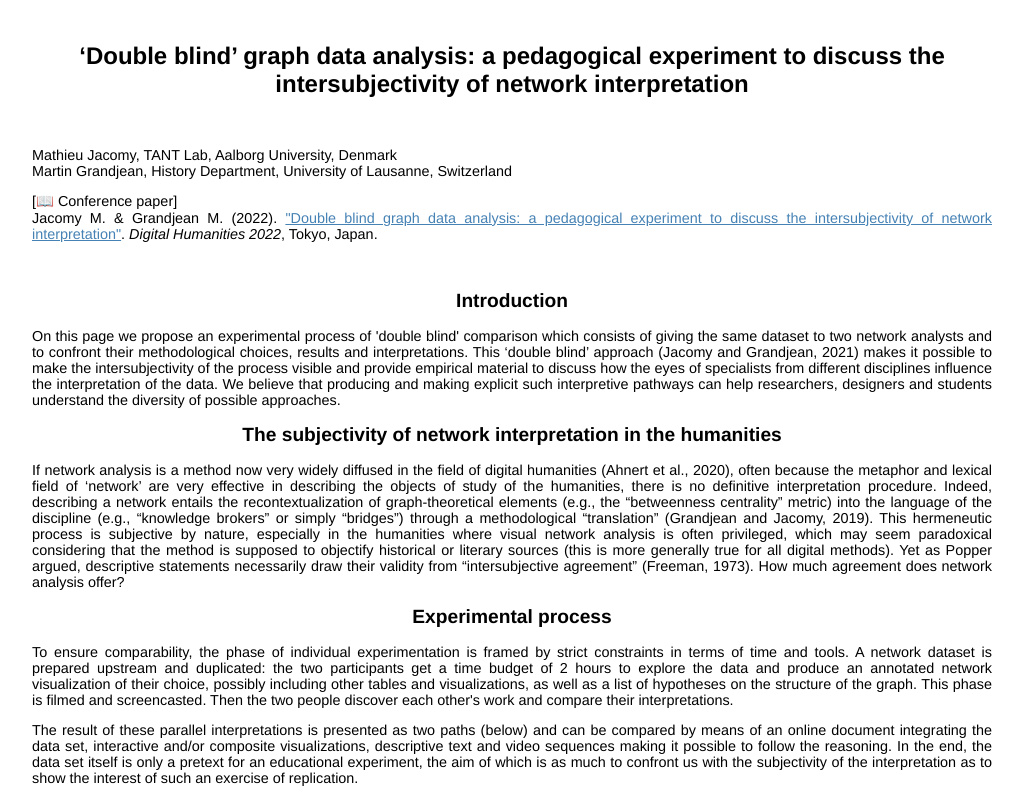
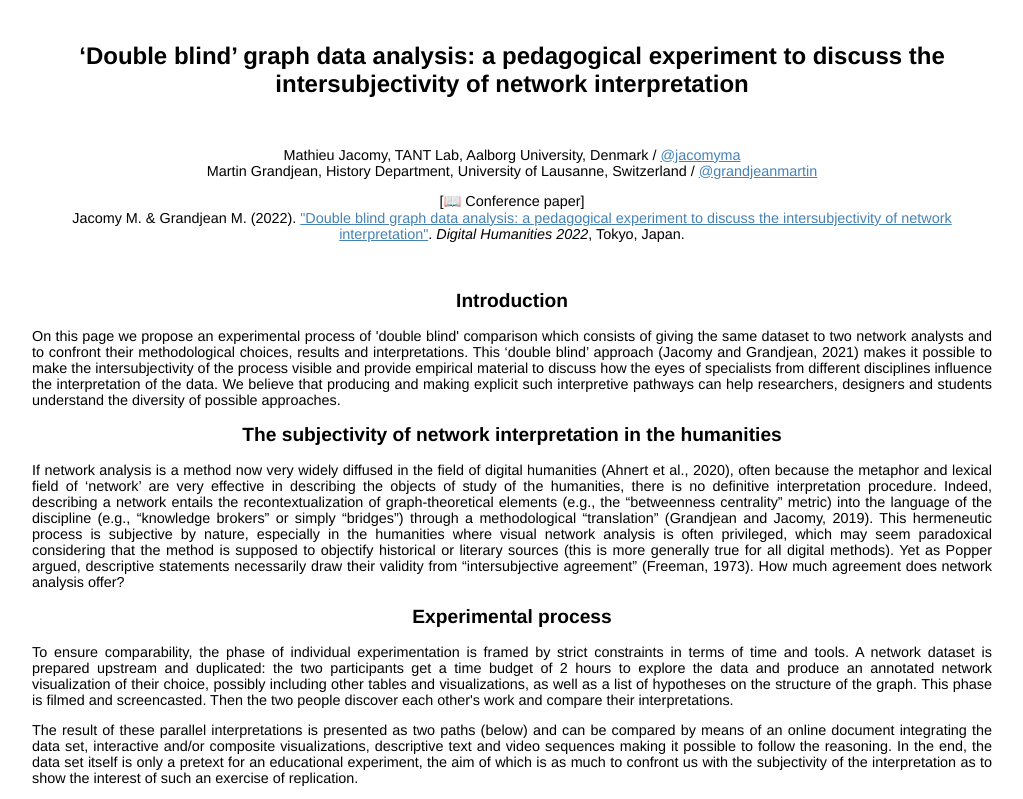
Before and after one commit to Intersubjective-Networks/dh2022, a plain HTML site: page index.html in a window 1280 px wide. Shown: the top 799 px of the page, without its empty margins (128-1151 px from the left). Drawn offline with Linux system fonts and the light colour scheme.

Commit message:
Update index.html

```diff
--- a/index.html
+++ b/index.html
@@ -79,9 +79,9 @@ a:active {
 <br />
 <h1>‘Double blind’ graph data analysis: a pedagogical experiment to discuss the intersubjectivity of network interpretation</h1>
 <br />
-<p>Mathieu Jacomy, TANT Lab, Aalborg University, Denmark<br />
-Martin Grandjean, History Department, University of Lausanne, Switzerland</p>
-<p>[📖 Conference paper]<br />
+<p style="text-align:center">Mathieu Jacomy, TANT Lab, Aalborg University, Denmark / <a href="https://twitter.com/jacomyma">@jacomyma</a><br />
+Martin Grandjean, History Department, University of Lausanne, Switzerland / <a href="https://twitter.com/grandjeanmartin">@grandjeanmartin</a></p>
+<p style="text-align:center">[📖 Conference paper]<br />
 Jacomy M. & Grandjean M. (2022). <a href="url">"Double blind graph data analysis: a pedagogical experiment to discuss the intersubjectivity of network interpretation"</a>. <i>Digital Humanities 2022</i>, Tokyo, Japan.</p>
 <br />
 <h2>Introduction</h2>
```
